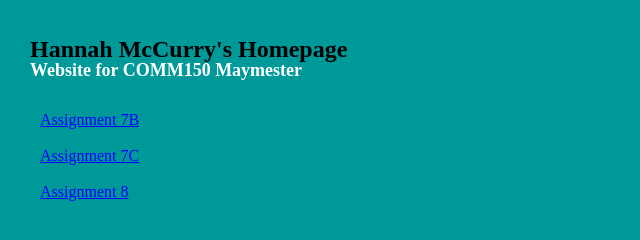
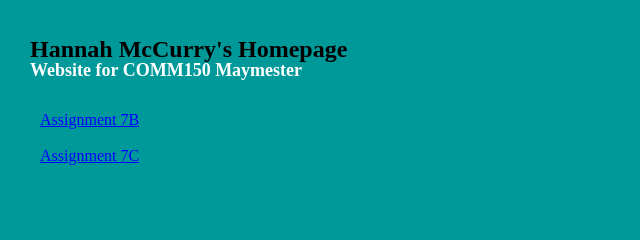
Before and after one commit to hannahmccurry/hannahmccurry.github.io, a plain HTML site: page index.html in a window 1280 px wide. Shown: the whole page, without its empty margins (0-640 px from the left). Drawn offline with Linux system fonts and the light colour scheme.

Commit message:
Update index.html

```diff
--- a/index.html
+++ b/index.html
@@ -21,7 +21,6 @@
     <br><br>
     <a href="assignment7c.html">Assignment 7C</a>
     <br><br>
-    <a href="assignment8.html">Assignment 8</a>
     </p>
 
 </body>
```
